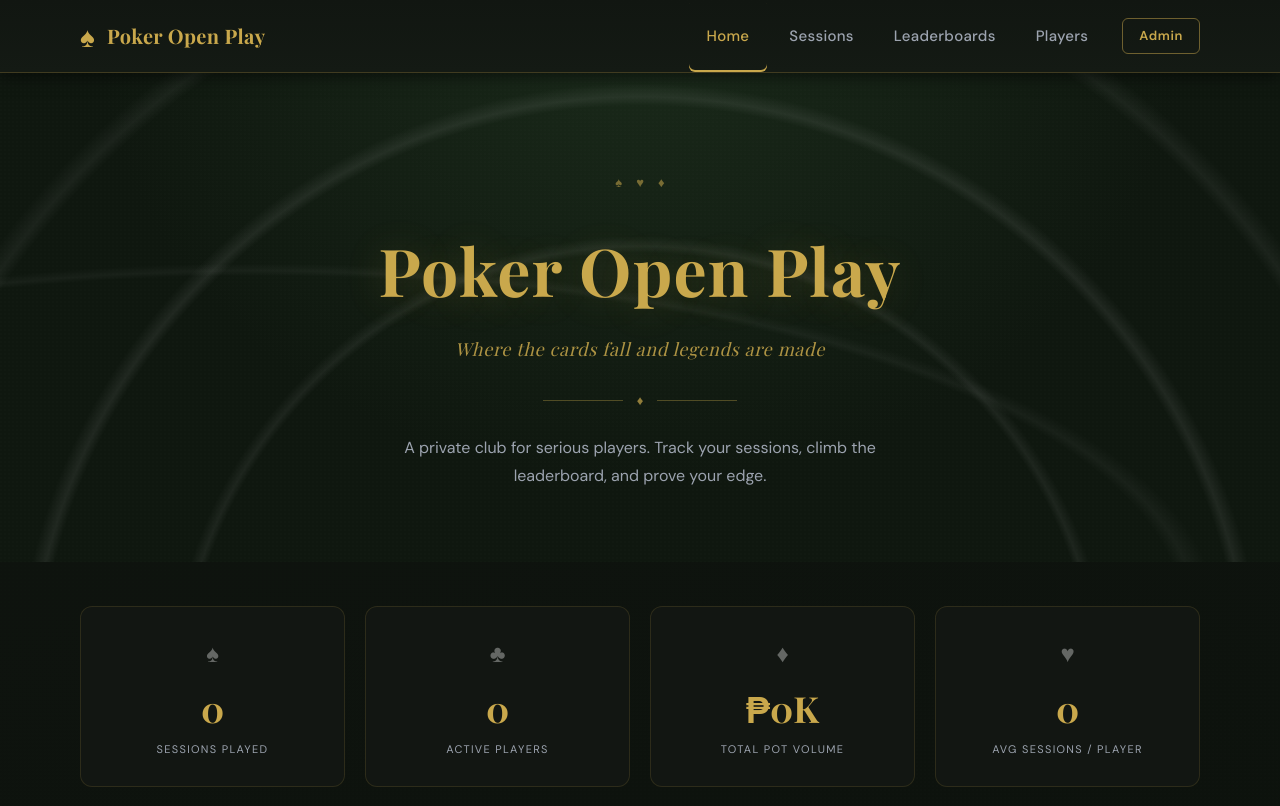
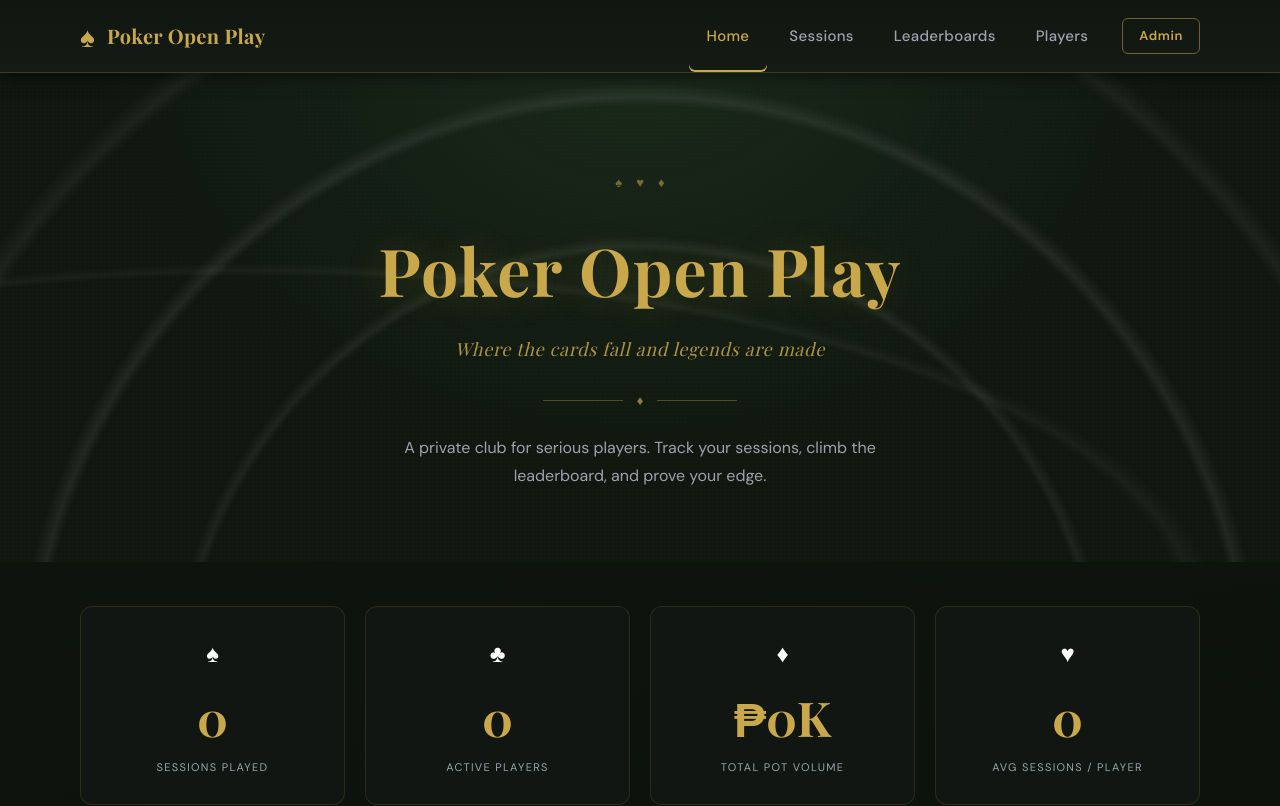
Before and after one commit to daniels-h/Poker, a Next.js app: page / in a window 1280 px wide. Shown: the top 806 px of the page. Built offline with nearby package versions, Linux system fonts and the light colour scheme; no server answers; the database is empty.

Commit message:
Larger stat numbers on home page

```diff
--- a/app/page.tsx
+++ b/app/page.tsx
@@ -169,14 +169,14 @@ export default async function DashboardPage() {
               borderRadius: 12, padding: '28px 24px', textAlign: 'center',
               backdropFilter: 'blur(8px)', flex: '1 1 200px',
             }}>
-              {/* Suit icon — muted white */}
+              {/* Suit icon — white */}
               <div style={{
                 fontSize: 24, marginBottom: 10,
-                color: 'rgba(255,255,255,0.35)',
+                color: '#ffffff',
                 fontFamily: 'Georgia, serif',
               }}>{icon}</div>
               <div style={{
-                fontSize: 36,
+                fontSize: 48,
                 fontFamily: 'var(--font-playfair), "Playfair Display", Georgia, serif',
                 fontWeight: 700, color: GOLD, marginBottom: 6,
               }}>{value}</div>
@@ -311,7 +311,6 @@ export default async function DashboardPage() {
             <div style={{ padding: '24px' }}>
               {seasonLeader ? (
                 <>
-                  <div style={{ fontSize: 44, marginBottom: 10, color: GOLD, fontFamily: 'Georgia, serif' }}>♠</div>
                   <div style={{
                     fontFamily: 'var(--font-playfair), "Playfair Display", Georgia, serif',
                     fontSize: 22, fontWeight: 700, color: TEXT_WHITE,
```
